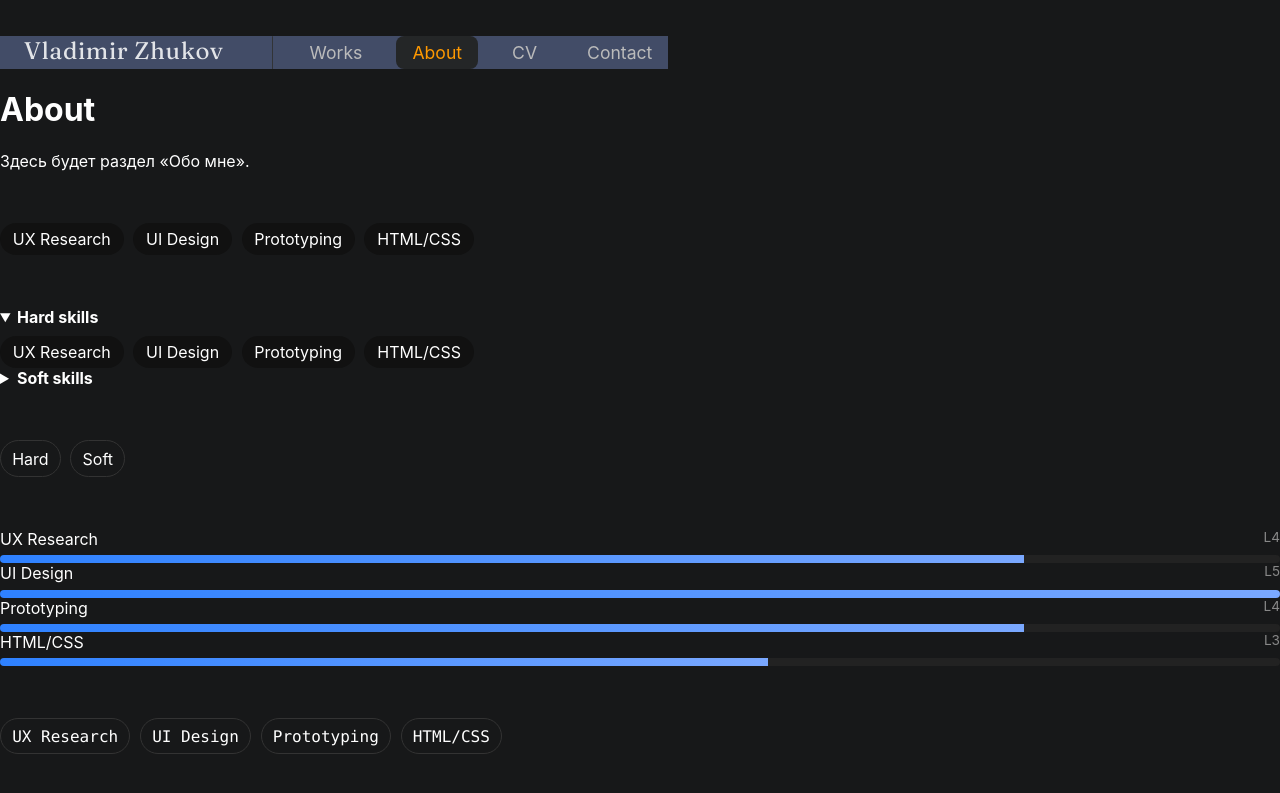
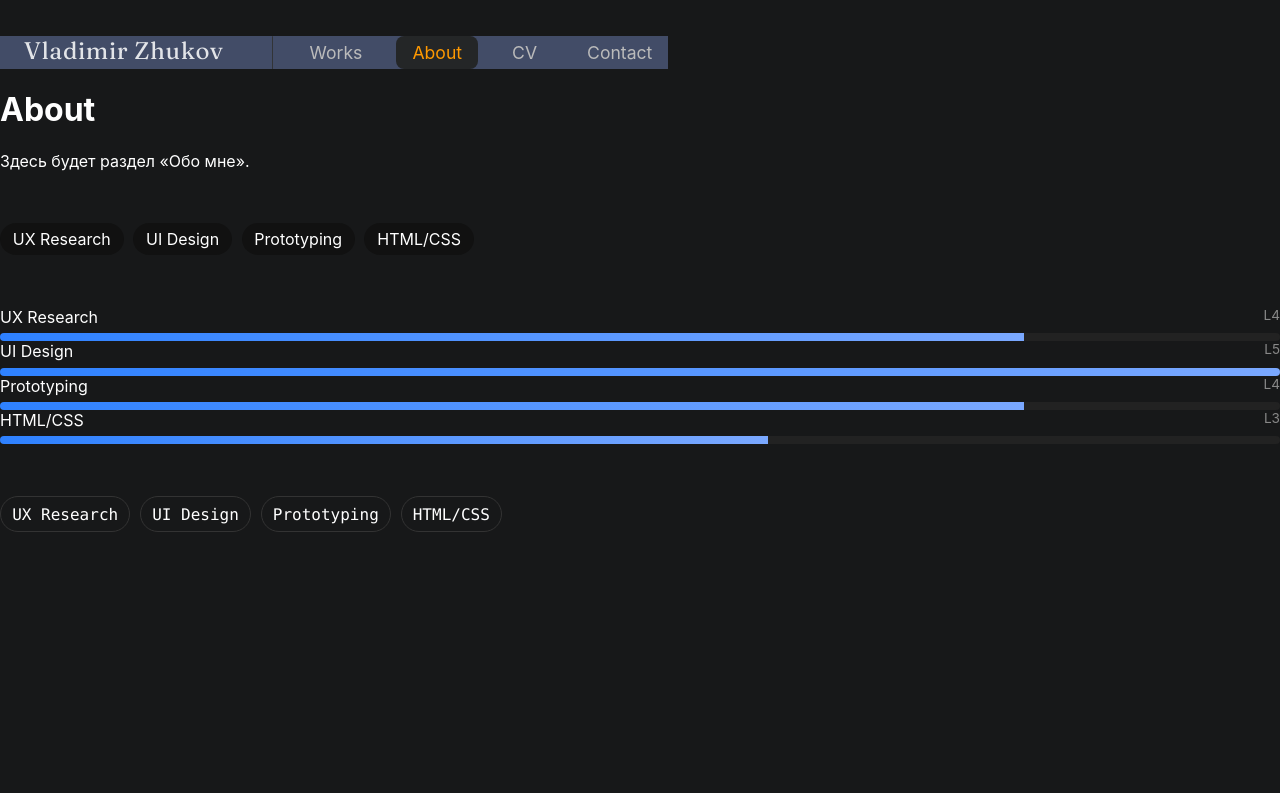
Before and after one commit to uxiscool/experience, a Jekyll site: the page built from about.md, in a window 1280 px wide. Shown: the top 793 px of the page. Built offline with Jekyll 4.4.1, drawn with Linux system fonts in a browser that asks for light colours.

Commit message:
Add files via upload

```diff
--- a/about.md
+++ b/about.md
@@ -15,36 +15,6 @@ permalink: /about/
 </div>
 <br>
 <div class="skills">
-  <details open><summary><strong>Hard skills</strong></summary>
-    <div class="skills-grid" style="margin-top:.6rem">
-      {% for s in site.data.skills.hard %}<span class="chip">{{ s.name }}</span>{% endfor %}
-    </div>
-  </details>
-  <details><summary><strong>Soft skills</strong></summary>
-    <div class="skills-grid" style="margin-top:.6rem">
-      {% for s in site.data.skills.soft %}<span class="chip outline">{{ s.name }}</span>{% endfor %}
-    </div>
-  </details>
-</div>
-<br>
-<div class="skills">
-  <input id="t1" type="radio" name="tab" checked hidden>
-  <input id="t2" type="radio" name="tab" hidden>
-  <div class="row" style="margin-bottom:.6rem">
-    <label class="pill" for="t1">Hard</label>
-    <label class="pill" for="t2">Soft</label>
-  </div>
-  <div style="display: none" class="hard">{% for s in site.data.skills.hard %}<span class="chip"> {{ s.name }}</span>{% endfor %}</div>
-  <div style="display: none" class="soft">{% for s in site.data.skills.soft %}<span class="chip outline">{{ s.name }}</span>{% endfor %}</div>
-  <style>
-    #t1:checked ~ .hard { display:flex; gap:.6rem; flex-wrap:wrap }
-    #t1:checked ~ .soft { display:none }
-    #t2:checked ~ .hard { display:none }
-    #t2:checked ~ .soft { display:flex; gap:.6rem; flex-wrap:wrap }
-  </style>
-</div>
-<br>
-<div class="skills">
   {% for s in site.data.skills.hard %}
     <div class="kv fadein" style="animation-delay: {{ forloop.index0 | times: 80 }}ms">
       <div>{{ s.name }}</div><div class="small">L{{ s.level }}</div>
```
